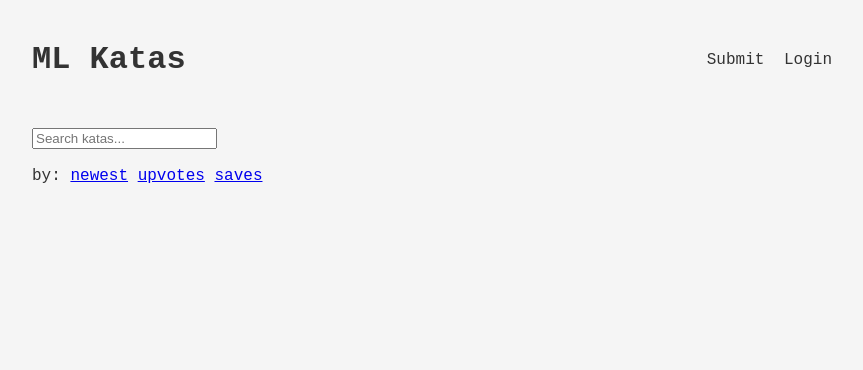
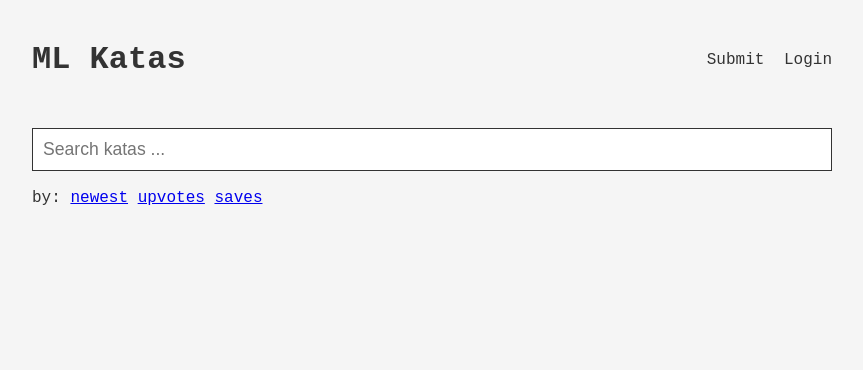
Before and after one commit to emiliocantuc/ml-katas, a Flask app: page / in a window 1280 px wide. Shown: the top 370 px of the page, without its empty margins (208-1071 px from the left). Run offline with Flask 3, Linux system fonts and the light colour scheme; data that the repository does not hold is empty.

Commit message:
a little styling

```diff
--- a/static/style.css
+++ b/static/style.css
@@ -45,13 +45,18 @@ nav a {
     font-size: 0.8em;
     color: #666;
     margin-bottom: 5px;
+    line-height: 1.4em; /* Adjust line height for better spacing */
 }
 
 .topic {
-    background-color: #ddd;
-    padding: 2px 5px;
-    border-radius: 3px;
-    margin-right: 5px;
+    /* Removed pill styling */
+    /* margin-right: 5px;
+    display: inline-block;
+    vertical-align: middle; */
+}
+
+.kata-item .meta .topic {
+    font-size: 0.9em; /* Slightly larger for better readability in meta */
 }
 
 .pagination {
@@ -130,6 +135,15 @@ nav a {
     position: relative;
 }
 
+#search-input {
+    width: 100%;
+    padding: 10px;
+    font-size: 1.1em;
+    border: 1px solid #333;
+    /* border-radius: 5px; */
+    box-sizing: border-box; /* Include padding and border in the element's total width and height */
+}
+
 .autocomplete-wrapper {
     position: absolute;
     top: 100%;
--- a/templates/index.html
+++ b/templates/index.html
@@ -8,7 +8,7 @@
         <br>
         <div class="search-container">
             <form action="{{ url_for('index') }}" method="get" class="search-form">
-                <input type="text" id="search-input" name="search" placeholder="Search katas..." value="{{ search_query if search_query else '' }}" autocomplete="off">
+                <input type="text" id="search-input" name="search" placeholder="Search katas ..." value="{{ search_query if search_query else '' }}" autocomplete="off">
             </form>
         </div>
         <br>
@@ -33,6 +33,7 @@
                     {% endif %}
                     <a href="{{ url_for('index', difficulty=kata.difficulty, completion_time=current_completion_time, topic=current_topic, search=search_query) }}">{{ kata.difficulty }}</a>
                     (<a href="{{ url_for('index', difficulty=current_difficulty, completion_time=kata.completion_time, topic=current_topic, search=search_query) }}">{{ kata.completion_time }}</a>)
+                |
                     {% for topic in kata.topics %}
                         <a href="{{ url_for('index', difficulty=current_difficulty, completion_time=current_completion_time, topic=topic, search=search_query) }}"><span class="topic">{{ topic }}</span></a>
                     {% endfor %}
```
